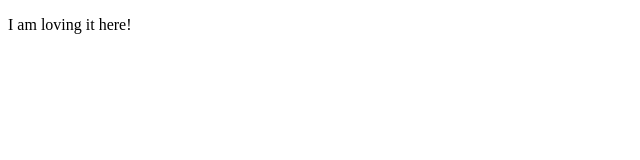
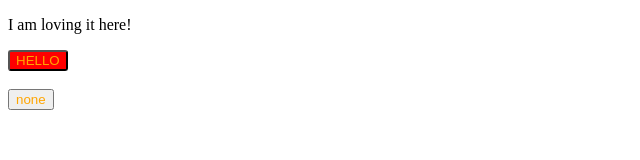
Before and after one commit to shadrack-ago/100-JS-Projects, a plain HTML site: page Project1/dom.html in a window 1280 px wide. Shown: the whole page, without its empty margins (0-640 px from the left). Drawn offline with Linux system fonts and the light colour scheme.

Commit message:
setAttribute

```diff
--- a/Project1/dom.html
+++ b/Project1/dom.html
@@ -5,11 +5,24 @@
     <meta name="viewport" content="width=device-width, initial-scale=1.0">
     <title>Document</title>
 </head>
+<style>
+    #btn{
+        color: white;
+    }
+    #btn2{
+        color: orange;
+    }
+
+</style>
 <body>
     <p id="demo"></p>
     <div class="leaner">
 
     </div>
+
+    <button id="btn">HELLO</button>
+    <br><br>
+    <button id="btn2">none</button>
 
     <script>
         document.getElementById("demo").textContent="I am loving it here!";
@@ -20,6 +33,13 @@
 
 // leaner.removeChild(newElement);
 newElement.remove();
+     const button= document.getElementsByTagName("button")[0];
+     button.style.backgroundColor="red";
+     button.style.borderRadius="3px";
+ button.addEventListener("click", function(){
+    button.style.backgroundColor="blue"});
+
+button.setAttribute("id", "btn2");
 
 
     </script>
```
